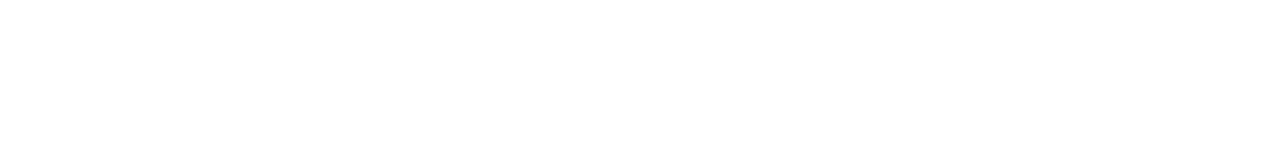
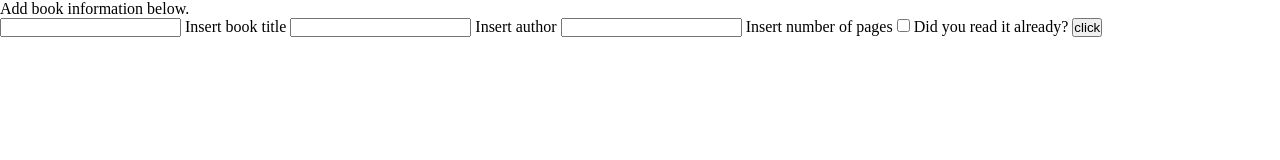
Before and after one commit to decio88/top-library, a website: page index.html in a window 1280 px wide. Drawn offline with Linux system fonts and the light colour scheme.

Commit message:
Added form to add books

```diff
--- a/index.html
+++ b/index.html
@@ -8,5 +8,26 @@
     <script src="script.js" defer></script>
     <title>Library</title>
   </head>
-  <body></body>
+  <body>
+    <div class="container">
+      <form action="" name="addBook" method="get">
+        Add book information below. <br />
+        <input type="text" name="title" id="title" />
+        <label for="title">Insert book title</label>
+        <input type="text" name="author" id="author" />
+        <label for="author">Insert author</label>
+        <input type="number" name="pages" id="pages" />
+        <label for="pages">Insert number of pages</label>
+        <input type="checkbox" name="isRead" id="isRead" />
+        <label for="isRead">Did you read it already?</label>
+        <input
+          type="button"
+          value="click"
+          name="submit"
+          id="submit"
+          onclick="validateForm(this.form)"
+        />
+      </form>
+    </div>
+  </body>
 </html>
--- a/script.js
+++ b/script.js
@@ -21,6 +21,20 @@ function addBookToLibrary(title, author, pages, readStatus) {
 function loopBooks() {
   myLibrary.forEach((book) => console.log(book.info()));
 }
+
+function validateForm(event) {
+  const title = document.querySelector('#title').value;
+  const author = document.querySelector('#author').value;
+  const pages = document.querySelector('#pages').value;
+  const checkbox = document.querySelector('#isRead');
+  let isRead;
+  if (checkbox.checked) {
+    isRead = 'yes';
+  } else {
+    isRead = 'no';
+  }
+  addBookToLibrary(title, author, pages, isRead);
+}
 // const theHobbit = new Book('The Hobbit', 'J.R.R. Tolkien', 256, 'yes');
 
 // console.log(theHobbit.info());
```
